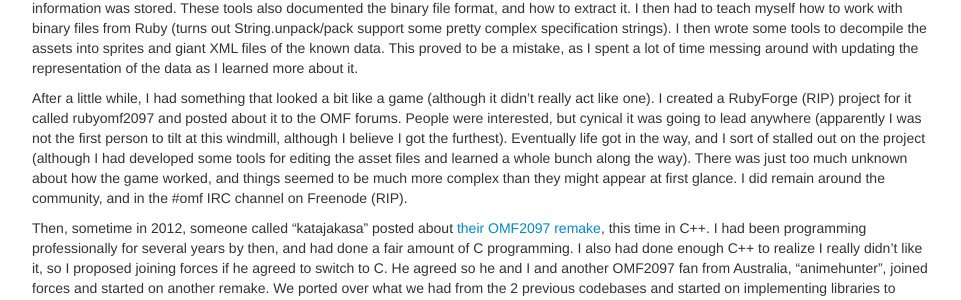
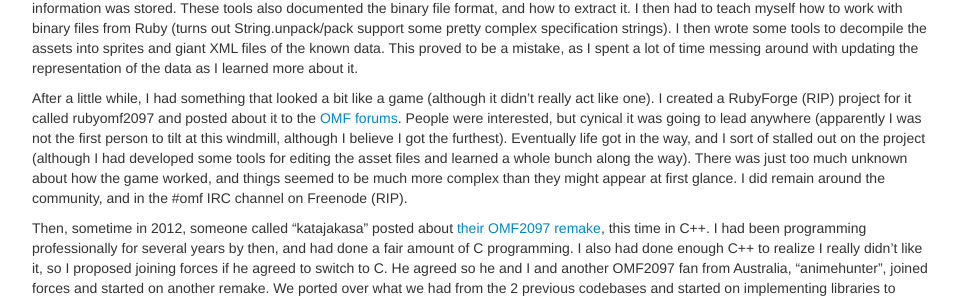
Before and after one commit to Vagabond/vagabond.github.io, a Jekyll site: the page built from _posts/2025-03-28-a-history-of-openomf.md, in a window 1280 px wide and 900 px high, scrolled down 644 px. Shown: the part 170-470 px from the top of the window, without its empty margins (158-1119 px from the left). Built offline with Jekyll 4.4.1, drawn with Linux system fonts in a browser that asks for light colours; part of the change alters nothing that is shown.

Commit message:
More links

```diff
--- a/_posts/2025-03-28-a-history-of-openomf.md
+++ b/_posts/2025-03-28-a-history-of-openomf.md
@@ -71,8 +71,9 @@ around with updating the representation of the data as I learned more about it.
 
 After a little while, I had something that looked a bit like a game (although it
 didn't really act like one). I created a RubyForge (RIP) project for it called
-rubyomf2097 and posted about it to the OMF forums. People were interested, but
-cynical it was going to lead anywhere (apparently I was not the first person to
+rubyomf2097 and posted about it to the [OMF
+forums](https://web.archive.org/web/20081231224855/http://www.omf2097.com/~forum/viewthread.php?tid=193).
+People were interested, but cynical it was going to lead anywhere (apparently I was not the first person to
 tilt at this windmill, although I believe I got the furthest). Eventually life
 got in the way, and I sort of stalled out on the project (although I had
 developed some tools for editing the asset files and learned a whole bunch along
```
